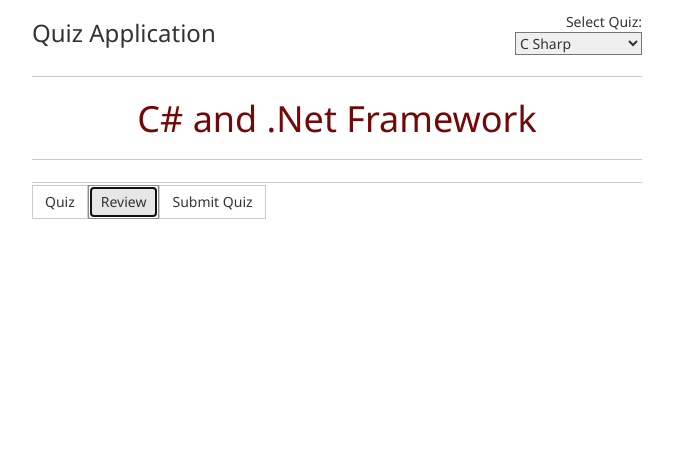
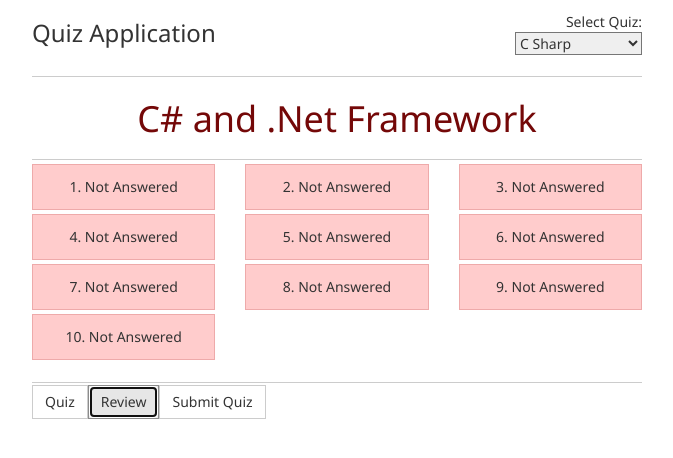
Before and after one commit to tokshine/quizangular2, an Angular app: page /home in a window 1280 px wide. Both pictures are taken after a click on the button "Review". Shown: the top 458 px of the page, without its empty margins (303-976 px from the left). Built offline with nearby package versions, Linux system fonts and the light colour scheme.

Commit message:
quiz app completed by me

```diff
--- a/src/home/home.component.html
+++ b/src/home/home.component.html
@@ -58,20 +58,20 @@
             <!-- <pagination ng-show="config.showPager" direction-links="false" total-items="totalItems" items-per-page="itemsPerPage" ng-model="currentPage" ng-change="pageChanged()"></pagination> -->
         </div>
     </div>
-    <!-- <div class="row review" ng-show="mode=='review'">
-        <div class="col-sm-4" ng-repeat="question in questions">
-            <div ng-click="goTo($index + 1)" class="{{ isAnswered($index) == 'Answered'? 'answered': 'not-answered' }}">{{$index + 1}}. {{ isAnswered($index) }}</div>
+    <div class="row review" *ngIf="mode=='review'">
+        <div class="col-sm-4" *ngFor="let question of filteredQuestions ;index as i">
+            <div (click)="goTo(i + 1)" class="{{ isAnswered(i) == 'Answered'? 'answered': 'not-answered' }}">{{i+ 1}}. {{ isAnswered(i) }}</div>
         </div>
-    </div> -->
+    </div>
     <div class="result" *ngIf="mode=='result'">
         <h2>Quiz Result</h2>
-        <div ngFor="let question of questions">
+        <div *ngFor="let question of filteredQuestions;index as i">
             <div class="result-question">
-                <h4>{{$index + 1}}. {{question.Name}}</h4>
+                <h4>{{i+1}}. {{question.Name}}</h4>
                 <div class="row">
-                    <div class="col-md-6" ngFor="option in question.Options">
+                    <div class="col-md-6" *ngFor="let option of question.Options">
                         <div>
-                            <input id="{{Option.Id}}" type="checkbox" disabled="disabled" [(ngModel)]="option.Selected" />
+                            <input id="{{option.Id}}" type="checkbox" disabled="disabled" [(ngModel)]="option.Selected" />
                             {{option.Name}}
                         </div>
                     </div>
@@ -79,7 +79,7 @@
                 <h4 class="alert {{ isCorrect(question) == 'correct'? 'alert-success': 'alert-danger'}}">Your answer is {{isCorrect(question)}}.</h4>
             </div>
         </div>
-        <h4 class="alert alert-info text-center">You may close this window now.</h4>
+        <h4 class="alert alert-info text-center" (click)="mode = 'quiz'">You may close this window now.</h4>
     </div>
     <hr />
     <div class="" *ngIf="mode!='result'">
--- a/src/home/home.component.ts
+++ b/src/home/home.component.ts
@@ -79,6 +79,49 @@ export class HomeComponent {
     }
 
 
+    isCorrect(question) {
+        var result = 'wrong';
+        var overallresult = '';
+        question.Options.forEach(function (option, index, array) {
+        var item = option;
+
+        if (item.IsAnswer) {
+            if (item.Selected == 'undefined' || item.Selected == null || item.Selected == '' || item.Selected == 'false' || item.Selected == 'False'){
+                result = 'wrong';
+                overallresult = 'wrong';
+            }
+            else if (item.Selected == true || item.Selected == 'true' || item.Selected == 'True'){
+
+                if (overallresult == 'wrong') {
+                    // alert('reseting ..' + overallresult);
+                     result = overallresult;
+                 } else {
+                     result = 'correct';
+                 }
+            }
+            else {
+                console.log(item.Selected);
+                result = 'wrong';
+                overallresult = 'wrong';
+            }
+        }
+    });
+        return result;
+    }
+
+
+   isAnswered (index) {
+        var answered = 'Not Answered';
+        this.filteredQuestions[index].Options.forEach(function (element, index, array) {
+            console.log(element.Selected);
+            if (element.Selected == true) { //element.Selected  would be undefined if property does not exist|has not been clicked on
+
+                answered = 'Answered';
+                return false;
+            }
+        });
+        return answered;
+    };
 
 
     onSelect(question) {
@@ -119,6 +162,7 @@ export class HomeComponent {
     goTo(position){
         console.log('position'+position)  ;
         if (position ==0 || position > this.totalItems) return;
+        this.mode = 'quiz';
         if (position<=this.totalItems){
             this.currentPage= position;
         }
```
